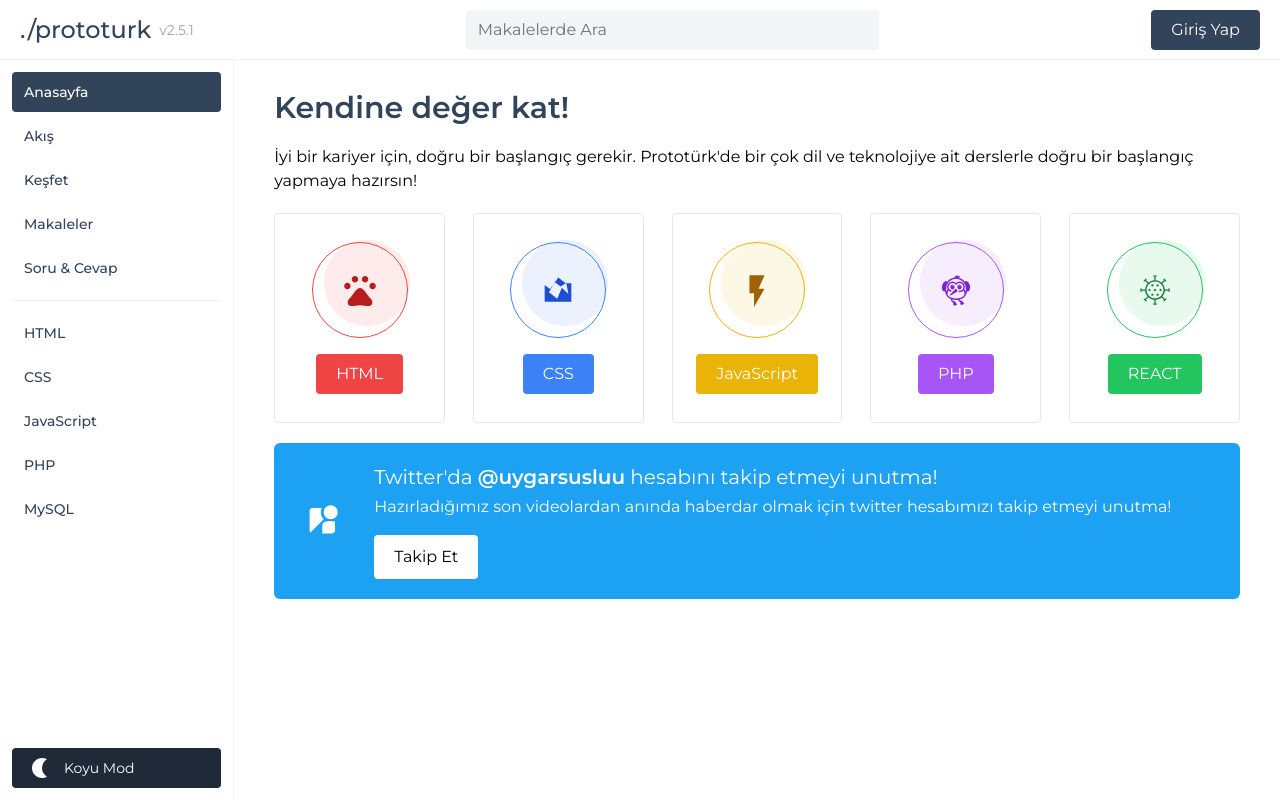
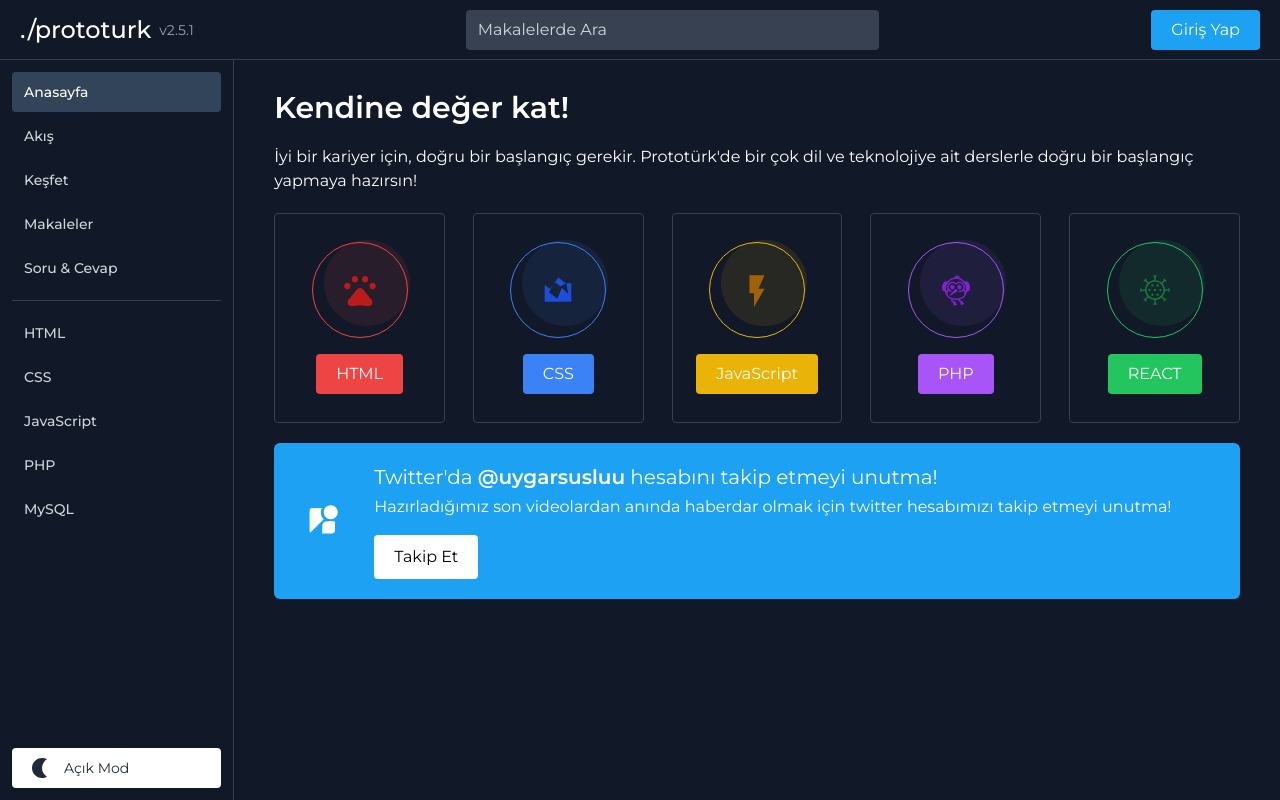
Before and after one commit to uygarsuslu/intro-to-tailwind, a website: page src/index.html in a window 1280 px wide. Both pictures are taken after a click on the button "Koyu Mod". Drawn offline with Linux system fonts and the light colour scheme.

Commit message:
dark mode added

```diff
--- a/src/index.html
+++ b/src/index.html
@@ -6,14 +6,14 @@
     <meta name="viewport" content="width=device-width, initial-scale=1.0" />
     <link href="/dist/output.css" rel="stylesheet" />
   </head>
-  <body class="h-full flex flex-col">
+  <body class="h-full flex flex-col dark:bg-gray-900 dark:text-white">
     <!-- HEADER START -->
     <div
-      class="h-15 w-full flex-shrink-0 border-b border-gray-100 flex justify-between items-center px-5"
+      class="h-15 w-full flex-shrink-0 border-b border-gray-100 dark:border-gray-700 flex justify-between items-center px-5"
     >
       <a
         href="#"
-        class="text-2xl font-medium inline-flex items-center text-prototurk"
+        class="text-2xl font-medium inline-flex items-center text-prototurk dark:text-white"
         >./prototurk
         <span class="text-sm text-gray-400 font-normal ml-2">v2.5.1</span>
       </a>
@@ -21,12 +21,12 @@
         <input
           type="text"
           placeholder="Makalelerde Ara"
-          class="w-full bg-gray-100 h-10 px-3 placeholder-gray-500 rounded"
+          class="w-full bg-gray-100 h-10 px-3 placeholder-gray-500 rounded dark:bg-gray-700 dark:placeholder-gray-300"
         />
       </form>
       <a
         href="#"
-        class="bg-prototurk text-white h-10 inline-flex items-center px-5 rounded"
+        class="bg-prototurk text-white h-10 inline-flex items-center px-5 rounded dark:bg-twitter"
         >Giriş Yap
       </a>
     </div>
@@ -35,7 +35,7 @@
     <main class="flex h-full">
       <!-- SIDEBAR START -->
       <aside
-        class="flex flex-col w-64 p-3 border-r border-gray-100 divide-y divide-solid divide-gray-100 overflow-auto"
+        class="flex flex-col w-64 p-3 border-r border-gray-100 dark:border-gray-700 divide-y divide-solid divide-gray-100 dark:divide-gray-700 overflow-auto"
       >
         <!-- list-1 -->
         <nav class="mb-3 space-y-1">
@@ -58,7 +58,8 @@
         <!-- dark mode -->
         <div class="mt-auto pt-3 !border-0">
           <button
-            class="w-full bg-gray-800 text-white h-10 flex items-center px-4 rounded text-sm hover:bg-gray-600 transition-colors"
+            onclick="darkMode()"
+            class="w-full bg-gray-800 dark:bg-white text-white dark:text-gray-800 h-10 flex items-center px-4 rounded text-sm hover:bg-gray-600 dark:hover:bg-gray-300 transition-colors"
           >
             <svg
               xmlns="http://www.w3.org/2000/svg"
@@ -70,7 +71,8 @@
                 d="M14 22q-2.05 0-3.875-.788-1.825-.787-3.187-2.15-1.363-1.362-2.151-3.187Q4 14.05 4 12q0-2.075.787-3.887.788-1.813 2.151-3.175Q8.3 3.575 10.125 2.787 11.95 2 14 2q1.35 0 2.625.35t2.375 1q-2.275 1.325-3.637 3.587Q14 9.2 14 12t1.363 5.062Q16.725 19.325 19 20.65q-1.1.65-2.375 1T14 22Z"
               />
             </svg>
-            <span>Koyu Mod</span>
+            <span class="hidden dark:inline">Açık Mod</span>
+            <span class="inline dark:hidden">Koyu Mod</span>
           </button>
         </div>
       </aside>
@@ -82,7 +84,7 @@
           <!-- title -->
           <div>
             <h2
-              class="text-3xl font-semibold text-prototurk mb-3 leading-relaxed"
+              class="text-3xl font-semibold text-prototurk dark:text-white mb-3 leading-relaxed"
             >
               Kendine değer kat!
             </h2>
@@ -260,5 +262,20 @@
       </section>
       <!-- CONTENT END -->
     </main>
+
+    <script>
+      // DARK MODE
+      if (localStorage.getItem("dark")) {
+        document.documentElement.classList.add("dark");
+      }
+      function darkMode() {
+        document.documentElement.classList.toggle("dark");
+        if (document.documentElement.classList.contains("dark")) {
+          localStorage.setItem("dark", true);
+        } else {
+          localStorage.removeItem("dark");
+        }
+      }
+    </script>
   </body>
 </html>
--- a/src/input.css
+++ b/src/input.css
@@ -12,7 +12,7 @@
 
 @layer components {
     .nav-link {
-        @apply flex items-center h-10 rounded px-3 text-sm text-prototurk font-medium hover:bg-gray-300 transition-colors
+        @apply flex items-center h-10 rounded px-3 text-sm text-prototurk font-medium hover:bg-gray-300 transition-colors dark:text-gray-300 dark:hover:bg-gray-600 dark:hover:text-white
     }
 
     .nav-link.active {
@@ -20,7 +20,7 @@
     }
 
     .card {
-        @apply border transition-colors flex flex-col px-4 py-7 rounded items-center
+        @apply border transition-colors flex flex-col px-4 py-7 rounded items-center dark:border-gray-700
     }
 
     .card-img {
--- a/tailwind.config.js
+++ b/tailwind.config.js
@@ -1,6 +1,7 @@
 /** @type {import('tailwindcss').Config} */
 module.exports = {
   content: ["./src/**/*.{html,js}"],
+  darkMode: 'class',
   theme: {
     extend: {
       colors: {
```
Also changed, not shown: dist/output.css.
